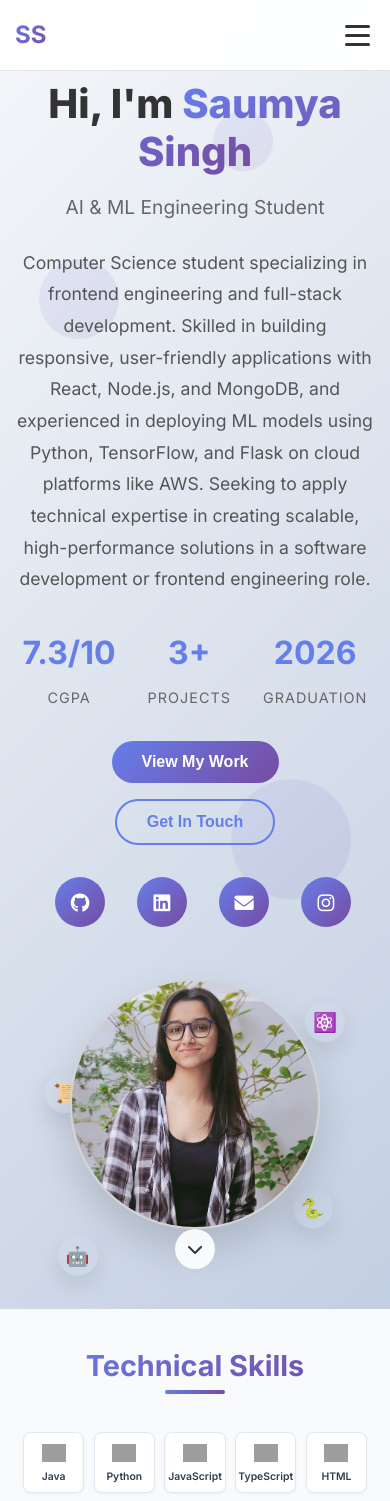
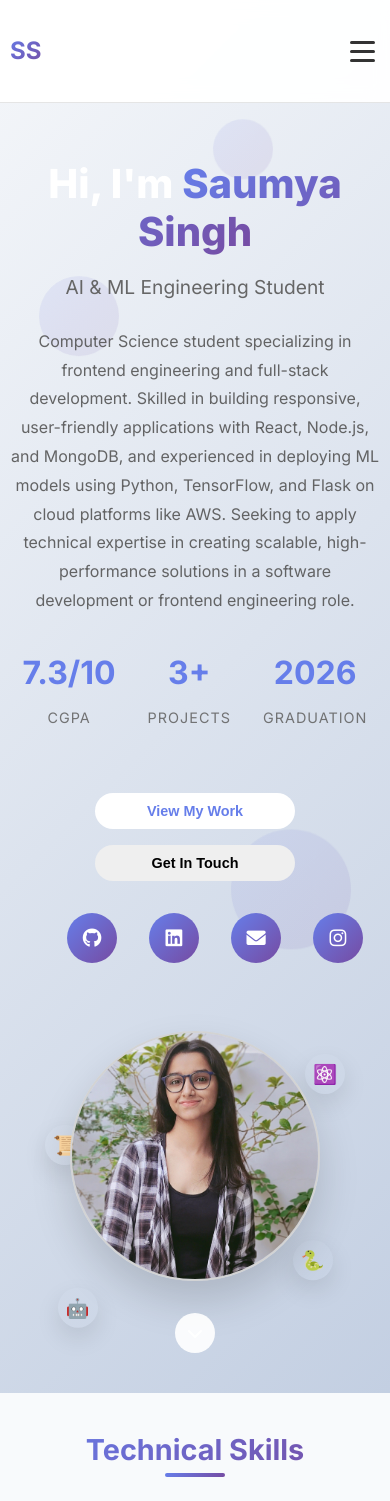
Before and after one commit to Saumyas18s/saumya-portfolio, a React (Create React App) app: page / in a window 390 px wide. Shown: the top 1501 px of the page. Built offline with nearby package versions, Linux system fonts and the light colour scheme; grey boxes are pictures that could not be loaded.

Commit message:
Update App.css

```diff
--- a/src/App.css
+++ b/src/App.css
@@ -1,3 +1,4 @@
+/* Reset and base styles */
 * {
   margin: 0;
   padding: 0;
@@ -8,153 +9,450 @@ body {
   font-family: 'Inter', -apple-system, BlinkMacSystemFont, 'Segoe UI', 'Roboto', sans-serif;
   line-height: 1.6;
   color: #333;
-  scroll-behavior: smooth;
+  overflow-x: hidden;
 }
 
-.App {
-  min-height: 100vh;
-}
-
-/* Smooth scroll animation */
-html {
-  scroll-behavior: smooth;
-}
-
-/* Global utility classes */
+/* Container styles */
 .container {
+  width: 100%;
   max-width: 1200px;
   margin: 0 auto;
   padding: 0 20px;
 }
 
-.section {
-  padding: 80px 0;
+/* Header/Navigation Styles */
+.header {
+  position: fixed;
+  top: 0;
+  left: 0;
+  width: 100%;
+  background: rgba(255, 255, 255, 0.95);
+  backdrop-filter: blur(10px);
+  z-index: 1000;
+  padding: 1rem 0;
+  transition: all 0.3s ease;
 }
 
-.section-title {
-  font-size: 2.5rem;
-  font-weight: 700;
-  text-align: center;
-  margin-bottom: 3rem;
-  color: #2c3e50;
-  position: relative;
+.nav {
+  display: flex;
+  justify-content: space-between;
+  align-items: center;
 }
 
-.section-title::after {
-  content: '';
-  position: absolute;
-  bottom: -10px;
-  left: 50%;
-  transform: translateX(-50%);
-  width: 60px;
-  height: 4px;
-  background: linear-gradient(135deg, #667eea 0%, #764ba2 100%);
-  border-radius: 2px;
+.logo {
+  font-size: 1.5rem;
+  font-weight: 700;
+  color: #2c3e50;
 }
 
-/* Animations */
-@keyframes fadeInUp {
-  from {
-    opacity: 0;
-    transform: translateY(30px);
-  }
-  to {
-    opacity: 1;
-    transform: translateY(0);
-  }
+.nav-links {
+  display: flex;
+  list-style: none;
+  gap: 2rem;
 }
 
-@keyframes fadeInLeft {
-  from {
-    opacity: 0;
-    transform: translateX(-30px);
-  }
-  to {
-    opacity: 1;
-    transform: translateX(0);
-  }
+.nav-links a {
+  text-decoration: none;
+  color: #333;
+  font-weight: 500;
+  transition: color 0.3s ease;
 }
 
-@keyframes fadeInRight {
-  from {
-    opacity: 0;
-    transform: translateX(30px);
-  }
-  to {
-    opacity: 1;
-    transform: translateX(0);
-  }
+.nav-links a:hover {
+  color: #3498db;
 }
 
-.fade-in-up {
-  animation: fadeInUp 0.8s ease-out;
+/* Mobile Navigation */
+.mobile-menu-btn {
+  display: none;
+  background: none;
+  border: none;
+  font-size: 1.5rem;
+  cursor: pointer;
+  color: #333;
 }
 
-.fade-in-left {
-  animation: fadeInLeft 0.8s ease-out;
+/* Hero Section */
+.hero {
+  min-height: 100vh;
+  display: flex;
+  align-items: center;
+  background: linear-gradient(135deg, #667eea 0%, #764ba2 100%);
+  color: white;
+  text-align: center;
+  padding: 2rem 0;
 }
 
-.fade-in-right {
-  animation: fadeInRight 0.8s ease-out;
+.hero-content h1 {
+  font-size: clamp(2rem, 5vw, 3.5rem);
+  margin-bottom: 1rem;
+  font-weight: 700;
 }
 
-/* Button styles */
+.hero-content p {
+  font-size: clamp(1rem, 2.5vw, 1.25rem);
+  margin-bottom: 2rem;
+  opacity: 0.9;
+}
+
+.hero-buttons {
+  display: flex;
+  gap: 1rem;
+  justify-content: center;
+  flex-wrap: wrap;
+}
+
 .btn {
+  padding: 12px 24px;
+  border: none;
+  border-radius: 25px;
+  font-size: 1rem;
+  font-weight: 600;
+  cursor: pointer;
+  transition: all 0.3s ease;
+  text-decoration: none;
   display: inline-block;
-  padding: 12px 30px;
-  background: linear-gradient(135deg, #667eea 0%, #764ba2 100%);
-  color: white;
-  text-decoration: none;
-  border-radius: 50px;
-  font-weight: 600;
-  transition: all 0.3s ease;
-  border: none;
-  cursor: pointer;
-  font-size: 1rem;
+}
+
+.btn-primary {
+  background: #fff;
+  color: #667eea;
+}
+
+.btn-secondary {
+  background: transparent;
+  color: #fff;
+  border: 2px solid #fff;
 }
 
 .btn:hover {
   transform: translateY(-2px);
-  box-shadow: 0 10px 25px rgba(102, 126, 234, 0.3);
+  box-shadow: 0 10px 20px rgba(0,0,0,0.1);
 }
 
-.btn-outline {
-  background: transparent;
-  border: 2px solid #667eea;
-  color: #667eea;
+/* Skills Section */
+.skills {
+  padding: 5rem 0;
+  background: #f8f9fa;
 }
 
-.btn-outline:hover {
-  background: #667eea;
-  color: white;
+.section-title {
+  text-align: center;
+  font-size: clamp(2rem, 4vw, 2.5rem);
+  margin-bottom: 3rem;
+  color: #2c3e50;
 }
 
-/* Card styles */
-.card {
-  background: white;
-  border-radius: 15px;
-  padding: 2rem;
-  box-shadow: 0 10px 30px rgba(0, 0, 0, 0.1);
-  transition: all 0.3s ease;
-  border: 1px solid #f0f0f0;
+.skills-grid {
+  display: grid;
+  grid-template-columns: repeat(auto-fit, minmax(250px, 1fr));
+  gap: 2rem;
+  margin-top: 2rem;
 }
 
-.card:hover {
-  transform: translateY(-5px);
-  box-shadow: 0 20px 40px rgba(0, 0, 0, 0.15);
+.skill-card {
+  background: white;
+  padding: 2rem;
+  border-radius: 10px;
+  box-shadow: 0 5px 15px rgba(0,0,0,0.1);
+  transition: transform 0.3s ease;
+  text-align: center;
 }
 
-/* Responsive design */
+.skill-card:hover {
+  transform: translateY(-5px);
+}
+
+.skill-card i {
+  font-size: 3rem;
+  color: #3498db;
+  margin-bottom: 1rem;
+}
+
+.skill-card h3 {
+  margin-bottom: 1rem;
+  color: #2c3e50;
+}
+
+/* Projects Section */
+.projects {
+  padding: 5rem 0;
+}
+
+.projects-grid {
+  display: grid;
+  grid-template-columns: repeat(auto-fit, minmax(300px, 1fr));
+  gap: 2rem;
+  margin-top: 2rem;
+}
+
+.project-card {
+  background: white;
+  border-radius: 10px;
+  overflow: hidden;
+  box-shadow: 0 5px 15px rgba(0,0,0,0.1);
+  transition: transform 0.3s ease;
+}
+
+.project-card:hover {
+  transform: translateY(-5px);
+}
+
+.project-image {
+  width: 100%;
+  height: 200px;
+  background: linear-gradient(45deg, #667eea, #764ba2);
+  display: flex;
+  align-items: center;
+  justify-content: center;
+  color: white;
+  font-size: 1.2rem;
+}
+
+.project-content {
+  padding: 1.5rem;
+}
+
+.project-content h3 {
+  margin-bottom: 1rem;
+  color: #2c3e50;
+}
+
+.project-content p {
+  color: #666;
+  margin-bottom: 1rem;
+}
+
+.project-tech {
+  display: flex;
+  flex-wrap: wrap;
+  gap: 0.5rem;
+  margin: 1rem 0;
+}
+
+.tech-tag {
+  background: #e9ecef;
+  padding: 0.25rem 0.5rem;
+  border-radius: 15px;
+  font-size: 0.8rem;
+  color: #495057;
+}
+
+/* Contact Section */
+.contact {
+  padding: 5rem 0;
+  background: #f8f9fa;
+}
+
+.contact-content {
+  display: grid;
+  grid-template-columns: 1fr 1fr;
+  gap: 3rem;
+  align-items: start;
+}
+
+.contact-info h3 {
+  margin-bottom: 1rem;
+  color: #2c3e50;
+}
+
+.contact-info p {
+  margin-bottom: 0.5rem;
+  color: #666;
+}
+
+.contact-form {
+  background: white;
+  padding: 2rem;
+  border-radius: 10px;
+  box-shadow: 0 5px 15px rgba(0,0,0,0.1);
+}
+
+.form-group {
+  margin-bottom: 1rem;
+}
+
+.form-group label {
+  display: block;
+  margin-bottom: 0.5rem;
+  font-weight: 600;
+  color: #2c3e50;
+}
+
+.form-group input,
+.form-group textarea {
+  width: 100%;
+  padding: 0.75rem;
+  border: 1px solid #ddd;
+  border-radius: 5px;
+  font-size: 1rem;
+  transition: border-color 0.3s ease;
+}
+
+.form-group input:focus,
+.form-group textarea:focus {
+  outline: none;
+  border-color: #3498db;
+}
+
+/* Footer */
+.footer {
+  background: #2c3e50;
+  color: white;
+  text-align: center;
+  padding: 2rem 0;
+}
+
+.social-links {
+  display: flex;
+  justify-content: center;
+  gap: 1rem;
+  margin-bottom: 1rem;
+}
+
+.social-links a {
+  color: white;
+  font-size: 1.5rem;
+  transition: color 0.3s ease;
+}
+
+.social-links a:hover {
+  color: #3498db;
+}
+
+/* Responsive Design */
+
+/* Tablet Styles */
 @media (max-width: 768px) {
   .container {
     padding: 0 15px;
   }
 
-  .section {
-    padding: 60px 0;
+  /* Navigation */
+  .nav-links {
+    position: fixed;
+    top: 100%;
+    left: 0;
+    width: 100%;
+    height: calc(100vh - 80px);
+    background: rgba(255, 255, 255, 0.98);
+    flex-direction: column;
+    justify-content: flex-start;
+    align-items: center;
+    padding-top: 2rem;
+    gap: 1rem;
+    transform: translateX(-100%);
+    transition: transform 0.3s ease;
+  }
+
+  .nav-links.active {
+    transform: translateX(0);
+  }
+
+  .mobile-menu-btn {
+    display: block;
+  }
+
+  /* Hero adjustments */
+  .hero {
+    padding: 6rem 0 2rem;
+    text-align: center;
+  }
+
+  .hero-buttons {
+    flex-direction: column;
+    align-items: center;
+  }
+
+  .btn {
+    width: 200px;
+    text-align: center;
+  }
+
+  /* Skills grid */
+  .skills-grid {
+    grid-template-columns: 1fr;
+    gap: 1.5rem;
+  }
+
+  /* Projects grid */
+  .projects-grid {
+    grid-template-columns: 1fr;
+    gap: 1.5rem;
+  }
+
+  /* Contact layout */
+  .contact-content {
+    grid-template-columns: 1fr;
+    gap: 2rem;
+  }
+
+  /* Typography adjustments */
+  .section-title {
+    font-size: 2rem;
+    margin-bottom: 2rem;
+  }
+}
+
+/* Mobile Styles */
+@media (max-width: 480px) {
+  .container {
+    padding: 0 10px;
+  }
+
+  .hero {
+    padding: 5rem 0 2rem;
+  }
+
+  .hero-content h1 {
+    font-size: 2rem;
+  }
+
+  .hero-content p {
+    font-size: 1rem;
+  }
+
+  .skills, .projects, .contact {
+    padding: 3rem 0;
+  }
+
+  .skill-card, .contact-form {
+    padding: 1.5rem;
+  }
+
+  .projects-grid {
+    grid-template-columns: 1fr;
+  }
+
+  .project-content {
+    padding: 1rem;
+  }
+
+  .btn {
+    padding: 10px 20px;
+    font-size: 0.9rem;
   }
 
   .section-title {
-    font-size: 2rem;
+    font-size: 1.75rem;
   }
 }
+
+/* Extra small devices */
+@media (max-width: 320px) {
+  .hero-content h1 {
+    font-size: 1.75rem;
+  }
+
+  .skills-grid {
+    grid-template-columns: 1fr;
+  }
+
+  .skill-card {
+    padding: 1rem;
+  }
+
+  .project-content {
+    padding: 0.75rem;
+  }
+}
```
